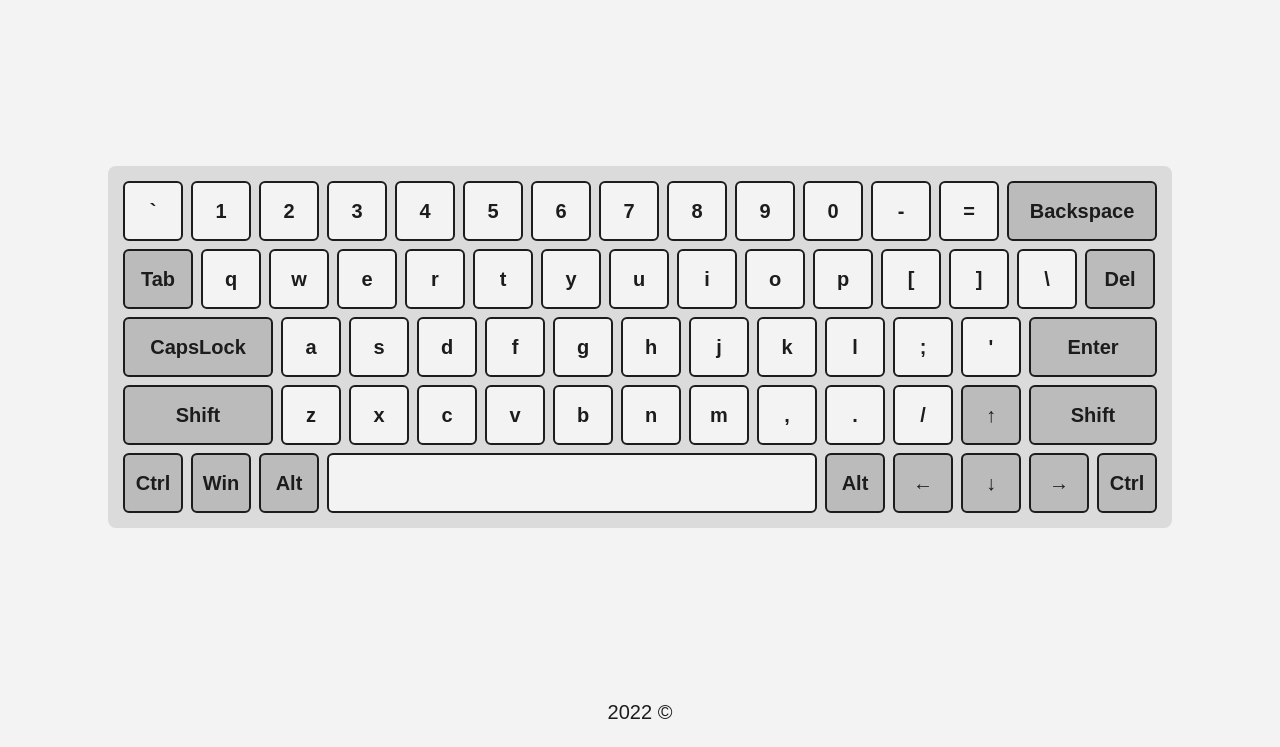
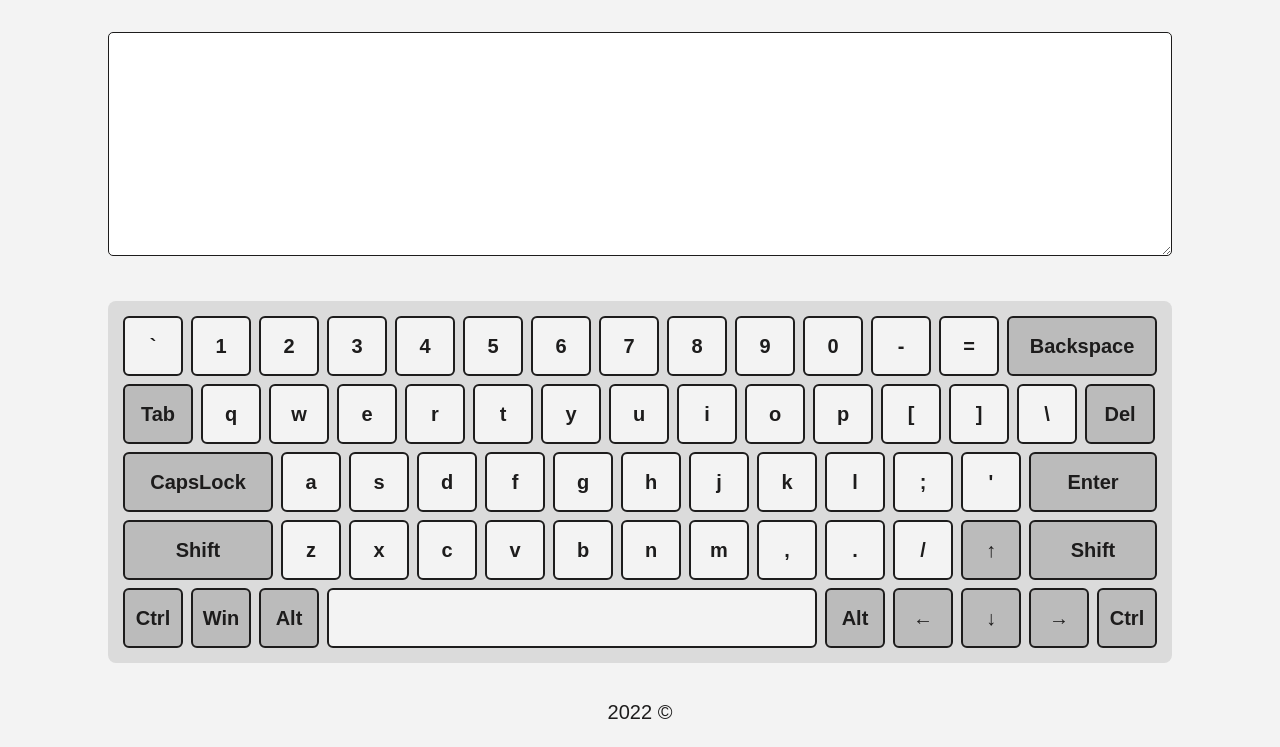
Before and after one commit to m9t3zhn1k/Virtual-Keyboard, a website built with webpack: page src/index.html in a window 1280 px wide. Both pictures are taken after a click on the element "Tab". Shown: the part 53-800 px from the top of the page. Built offline with nearby package versions, Linux system fonts and the light colour scheme.

Commit message:
feat: add animation of pressing a key

```diff
--- a/src/application/application.html
+++ b/src/application/application.html
@@ -4,7 +4,9 @@
   </div>
 </header>
 <main class="main">
-  <div class="container"></div>
+  <div class="container">
+    <textarea class="textarea" id="textarea" cols="45" rows="8"></textarea>
+  </div>
 </main>
 <footer class="footer">
   <div class="container">
--- a/src/application/components/button/Button.js
+++ b/src/application/components/button/Button.js
@@ -1,5 +1,5 @@
 import { keyCodes } from '../keyboard/keyCodes.js';
-import { keyCharsSmallEn } from '../keyboard/keyCharsSmallEn.js';
+import { keyCharsSmallEn } from '../keyboard/keyChars.js';
 
 export default class Button {
   constructor(index) {
--- a/src/application/components/keyboard/Keyboard.js
+++ b/src/application/components/keyboard/Keyboard.js
@@ -4,11 +4,52 @@ import { keyCodes } from './keyCodes.js';
 export default class Keyboard {
   constructor() {
     this.keyboard = document.createElement('div');
+    this.addEventListeners();
+  }
+
+  addEventListeners = () => {
+    window.addEventListener('keydown', this.animatePressedButton);
+    window.addEventListener('keyup', this.animateUnpressedButton);
+    window.addEventListener('mousedown', this.animatePressedButtonClick);
+    window.addEventListener('mouseup', this.animateUnpressedButtonClick);
+    window.addEventListener('mouseout', this.animateUnpressedButtonClick);
   }
 
   createKeyboard = () => {
     this.keyboard.className = 'keyboard keyboard__container';
     keyCodes.forEach((code, index) => this.keyboard.append(new Button(index).createButton()));
     return this.keyboard;
-  };
+  }
+
+  animatePressedButton = () => {
+    const button = this.keyboard.querySelector(`.keyboard__key.${event.code}`);
+    if (button) {
+      event.preventDefault();
+      button.classList.add('active');
+    }
+  }
+
+  animateUnpressedButton = () => {
+    const button = this.keyboard.querySelector(`.keyboard__key.${event.code}.active`);
+    if (button) {
+      event.preventDefault();
+      button.classList.remove('active');
+    }
+  }
+
+  animatePressedButtonClick = () => {
+    const button = event.target.closest(`.keyboard__key`);
+    if (button) {
+      event.preventDefault();
+      button.classList.add('active');
+    }
+  }
+
+  animateUnpressedButtonClick = () => {
+    const button = event.target.closest(`.keyboard__key`);
+    if (button) {
+      button.classList.remove('active');
+    }
+  }
+
 }
--- a/src/styles/button.scss
+++ b/src/styles/button.scss
@@ -35,4 +35,10 @@
     background-color: $white;
     border: 2px solid $white;
   }
+  &.active {
+    background-color: $white;
+    border: 2px solid $white;
+    transform: scale(0.9);
+    color: $main-light-spec;
+  }
 }
--- a/src/styles/global.scss
+++ b/src/styles/global.scss
@@ -4,6 +4,7 @@ body {
   background-color: $main-light;
   color: $main-dark;
   font-family: 'Arial';
+  font-size: 16px;
 }
 .header, .footer {
   min-height: 70px;
@@ -17,9 +18,20 @@ body {
   width: 1064px;
   margin: 0 auto;
   display: flex;
+  flex-direction: column;
   justify-content: center;
   align-items: center;
   padding: 0px 30px;
+  & > *:not(:last-child) {
+    margin: 0 0 45px;
+  }
+}
+.textarea {
+  width: 100%;
+  border: 1px solid $main-dark;
+  border-radius: 5px;
+  padding: 15px;
+  font-size: 1.5rem;
 }
 .header {
   &__title {
```
Also changed, not shown: src/application/components/keyboard/keyChars.js (renamed from src/application/components/keyboard/keyCharsSmallEn.js).
